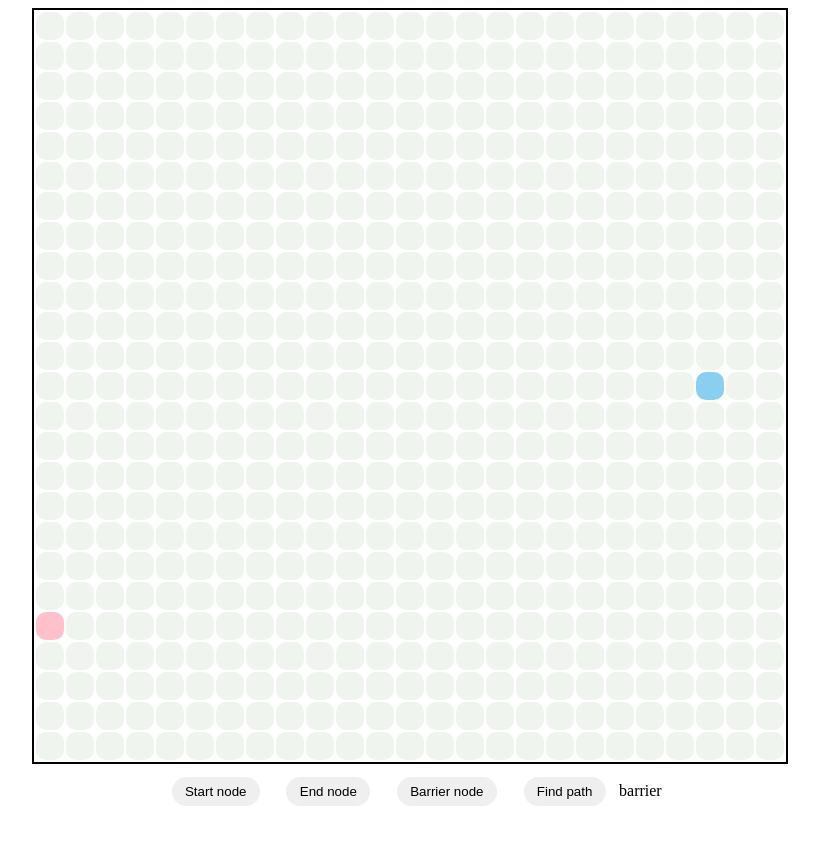
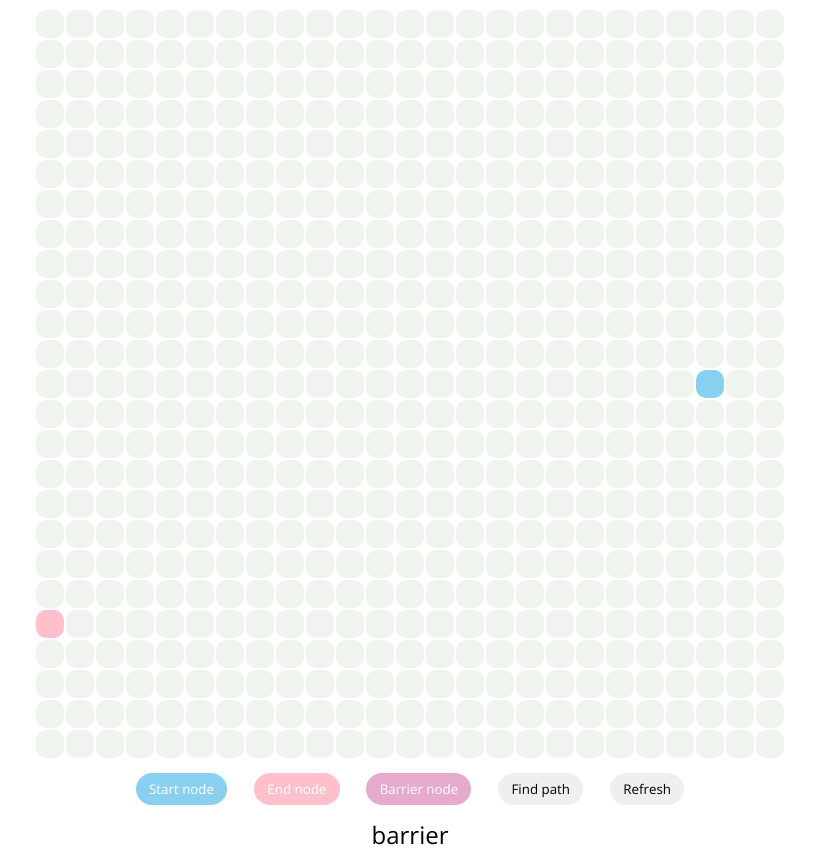
Before and after one commit to dfoltynski/typescript-astar, a website built with webpack: page public/index.html in a window 1280 px wide. Shown: the whole page, without its empty margins (230-1049 px from the left). Before the commit the page ends 827 px from the top, so only its background shows below. Built offline with nearby package versions, Linux system fonts and the light colour scheme.

Commit message:
controlpanel style refresh

```diff
--- a/src/index.ts
+++ b/src/index.ts
@@ -25,7 +25,8 @@ function changeInfoText(text: string) {
   const panel = document.querySelector(".controlpanel");
 
   if (panel) {
-    panel.childNodes[4].textContent = `${text}`;
+    document.body.childNodes[4].textContent = `${text}`;
+    // panel.childNodes[5].textContent = `${text}`;
   }
   nodeType = `${text}`;
 }
@@ -242,26 +243,39 @@ class ControlPanel {
     const startButton = this.createButton("Start node");
     startButton.onclick = this.onClickStart;
     controlPanel.appendChild(startButton);
+    startButton.classList.add("start-btn");
 
     const endButton = this.createButton("End node");
     endButton.onclick = this.onClickEnd;
     controlPanel.appendChild(endButton);
+    endButton.classList.add("end-btn");
 
     const barrierButton = this.createButton("Barrier node");
     barrierButton.onclick = this.onClickBarrier;
     controlPanel.appendChild(barrierButton);
+    barrierButton.classList.add("barrier-btn");
 
     const findPathButton = this.createButton("Find path");
     findPathButton.onclick = this.findPath;
     controlPanel.appendChild(findPathButton);
+    findPathButton.classList.add("find-btn");
+
+    const refreshButton = this.createButton("Refresh");
+    refreshButton.onclick = this.onClickRefresh;
+    controlPanel.appendChild(refreshButton);
+    refreshButton.classList.add("find-btn");
 
     const info: HTMLSpanElement = document.createElement("span");
+    info.classList.add("node-text");
 
     info.textContent = `${nodeType}`;
 
-    controlPanel.appendChild(info);
+    document.body.appendChild(controlPanel);
+    document.body.appendChild(info);
+  }
 
-    document.body.appendChild(controlPanel);
+  onClickRefresh() {
+    location.reload();
   }
 
   createButton(text: string): HTMLButtonElement {
@@ -271,7 +285,7 @@ class ControlPanel {
     return button;
   }
 
-  onClickStart() {
+  onClickStart(ev: any) {
     changeInfoText("start");
   }
   onClickEnd() {
--- a/src/style.css
+++ b/src/style.css
@@ -1,3 +1,9 @@
+@import url("https://fonts.googleapis.com/css2?family=Open+Sans:wght@300;400&display=swap");
+
+body {
+  font-family: "Open Sans", sans-serif;
+}
+
 .cell {
   width: 28px;
   height: 28px;
@@ -24,7 +30,6 @@
 .container {
   margin: auto;
   height: 700px;
-  border: 2px solid black;
 }
 
 .start {
@@ -45,13 +50,27 @@
   justify-content: center;
 }
 
+span {
+  display: flex;
+  justify-content: center;
+  font-size: 24px;
+}
+
 button {
+  font-family: "Open Sans", sans-serif;
+
   margin: 1em;
   padding: 0.5em 1em;
   cursor: pointer;
 
   border-radius: 20px;
   border: none;
+
+  transition: 0.2s ease-in-out;
+}
+
+button:hover {
+  filter: brightness(0.9);
 }
 
 .openList {
@@ -69,6 +88,24 @@ button {
   background-color: #64727c;
 }
 
+.barrier-btn {
+  background-color: #e6aace;
+  color: #ffffff;
+}
+
+.end-btn {
+  background: #ffc0cb;
+  color: #ffffff;
+}
+
+.start-btn {
+  background: #89cff0;
+  color: #ffffff;
+}
+
+.info {
+}
+
 /* @keyframes popup {
   0% {
     transform: scale(1);
```
